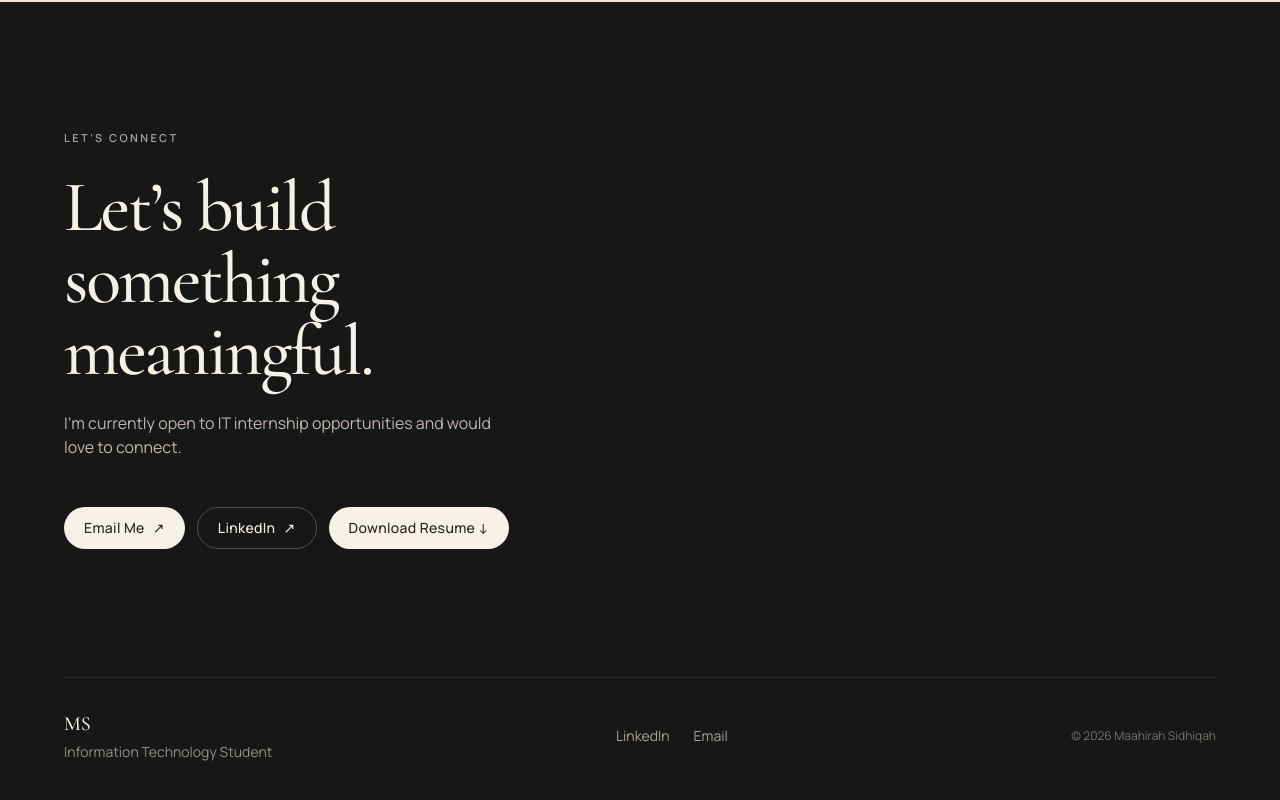
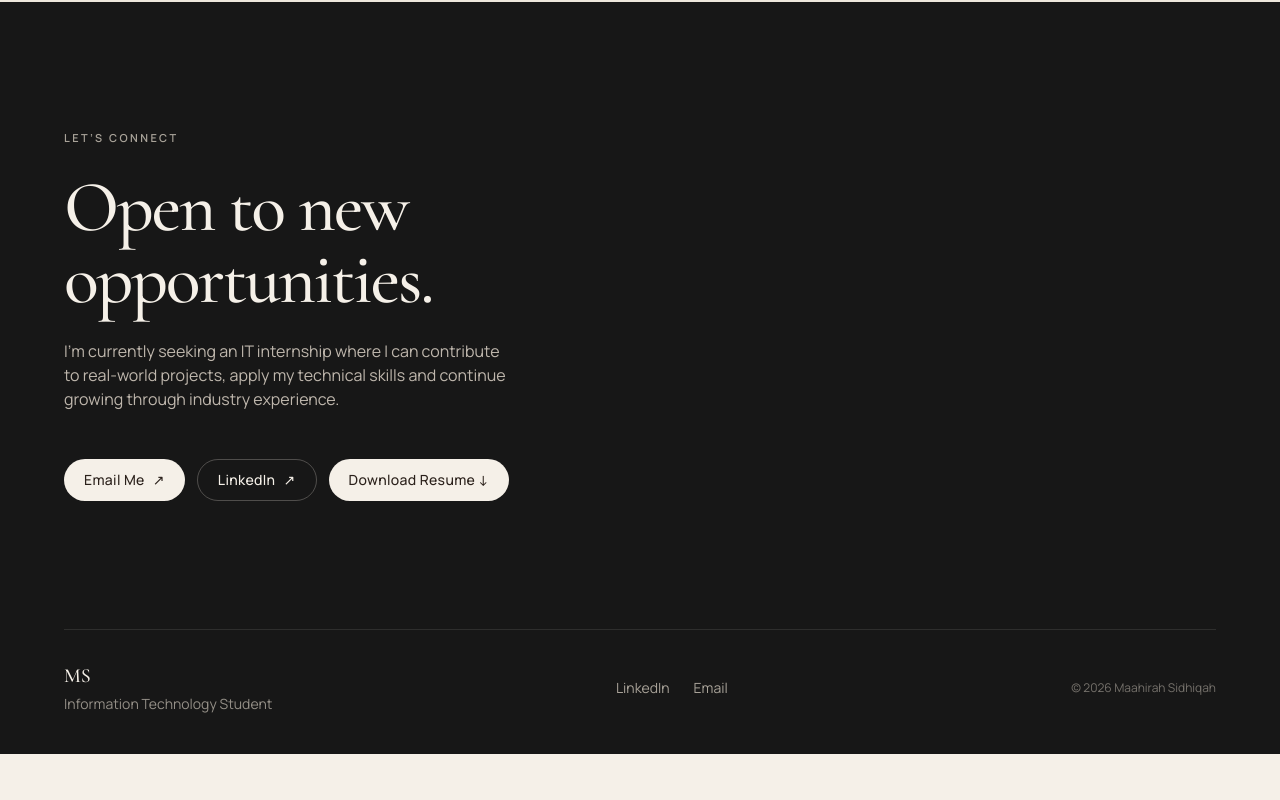
Before and after one commit to msidhqh/internship-portfolio, a React (Vite) app: page / in a window 1280 px wide. Shown: the part 7652-8452 px from the top of the page. After the commit the page ends 8406 px from the top, so only its background shows below. Built offline with nearby package versions, Linux system fonts and the light colour scheme.

Commit message:
Update contact copy

```diff
--- a/src/components/Contact.tsx
+++ b/src/components/Contact.tsx
@@ -12,11 +12,12 @@ export function Contact() {
       <div className="mx-auto max-w-6xl">
         <SectionLabel light>Let’s connect</SectionLabel>
         <h2 className="heading-editorial mt-6 max-w-[14ch] text-4xl text-ivory md:text-6xl lg:text-7xl">
-          Let’s build something meaningful.
+          Open to new opportunities.
         </h2>
         <p className="mt-6 max-w-md text-beige/80">
-          I’m currently open to IT internship opportunities and would love to
-          connect.
+          I’m currently seeking an IT internship where I can contribute to
+          real-world projects, apply my technical skills and continue growing
+          through industry experience.
         </p>
 
         <div className="mt-12 flex flex-wrap gap-3">
```
